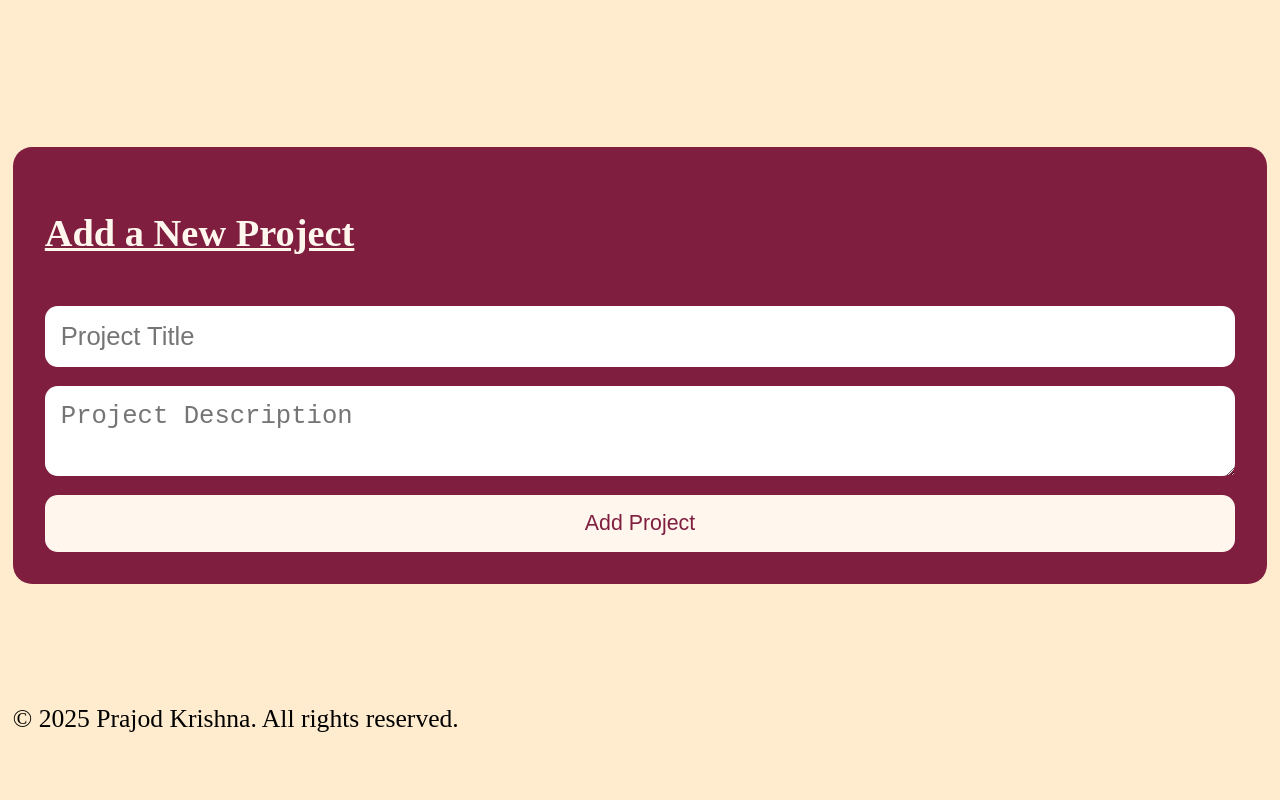
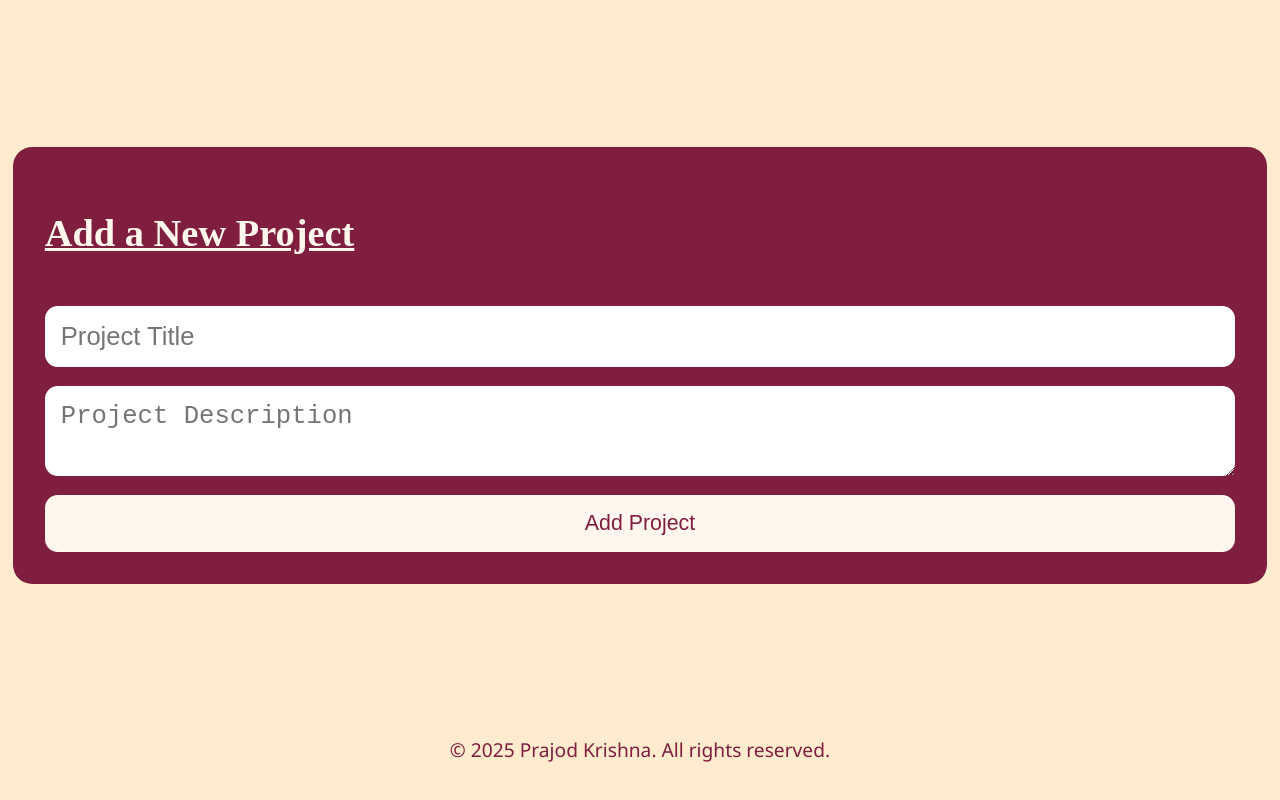
Before and after one commit to Dojarp/Myportfolio, a website: page portfollio/public/index.html in a window 1280 px wide. Shown: the part 1824-2624 px from the top of the page. Before the commit the page ends 2571 px from the top, so only its background shows below. Drawn offline with Linux system fonts and the light colour scheme; no server answers.

Commit message:
Update style.css
style for footer added

```diff
--- a/portfollio/public/style.css
+++ b/portfollio/public/style.css
@@ -359,3 +359,12 @@ h1 {
   background: rgb(127, 30, 63);
   color: #fff6ee;
 }
+
+
+.site-footer {
+  color: rgb(127, 30, 63);
+  text-align: center;
+  padding: 20px 0;
+  font-family: 'Segoe UI', sans-serif;
+  font-size: 12px;
+}
```
